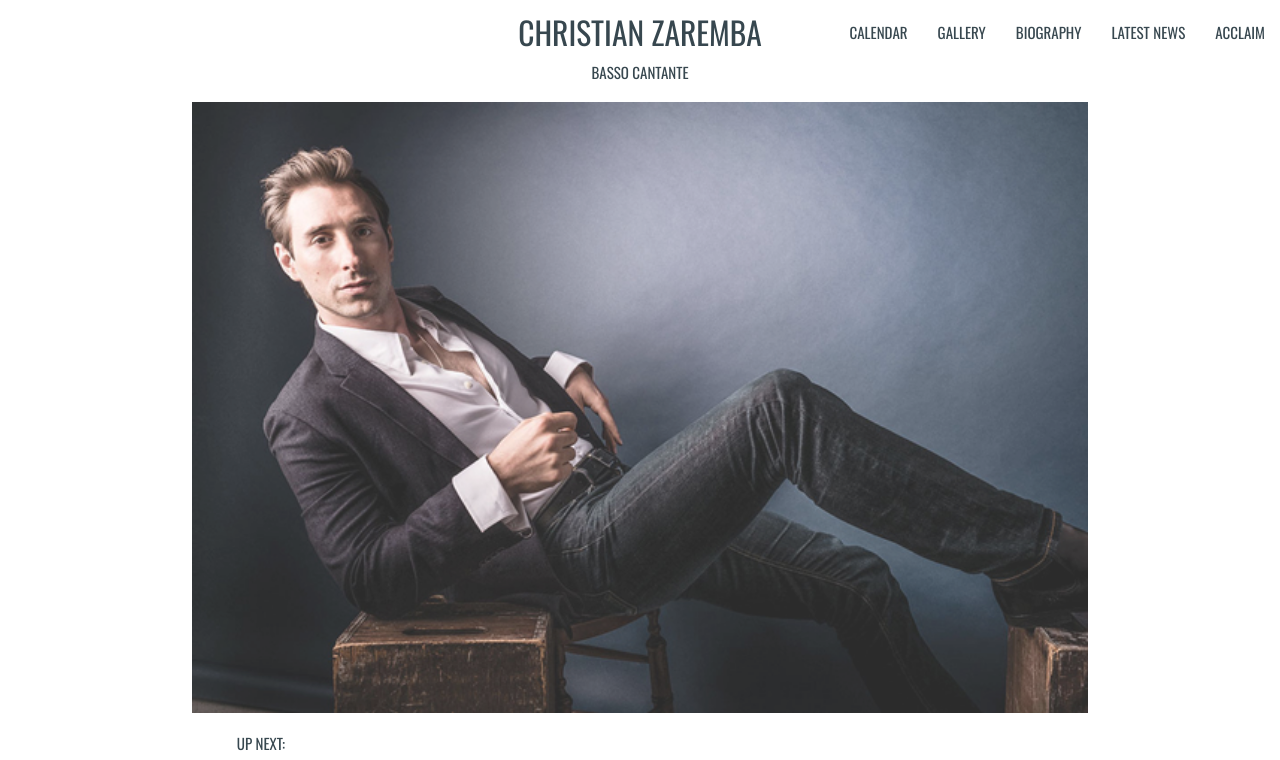
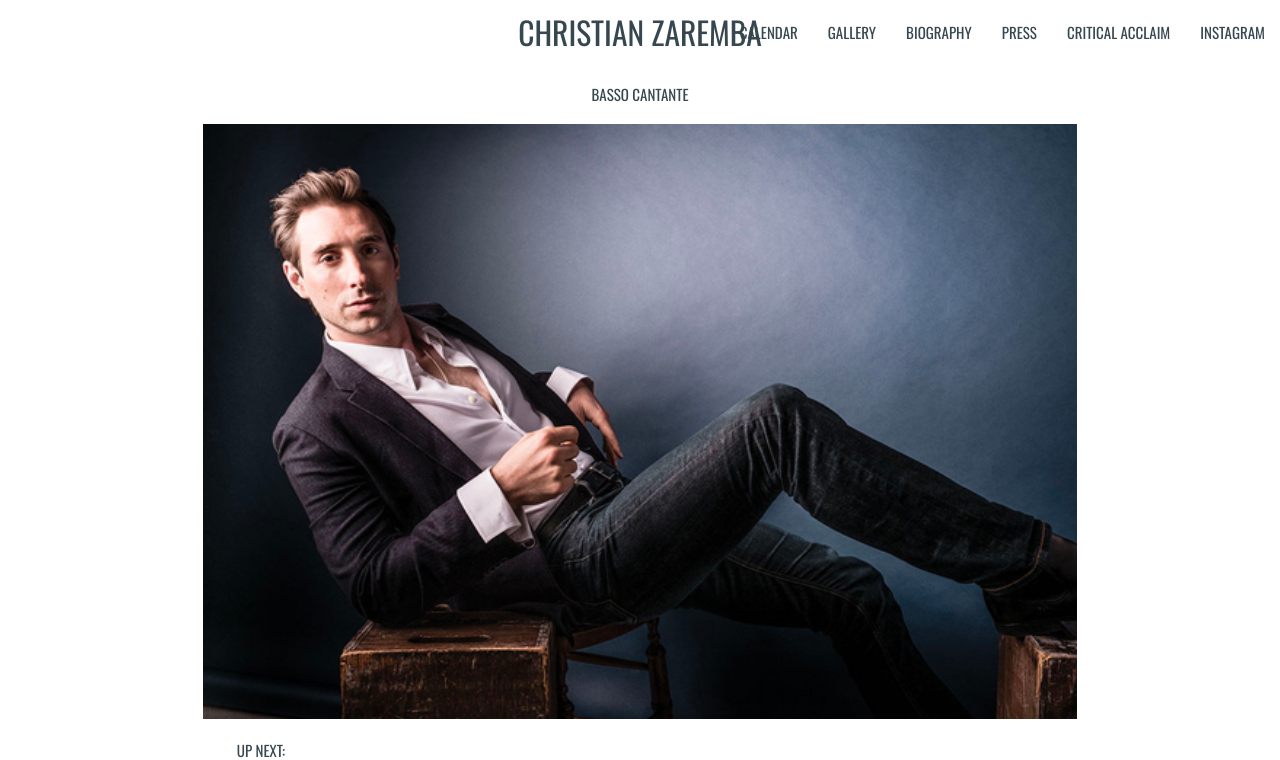
Before and after one commit to julissamackeydev/cz-ui, an Angular app: page / in a window 1280 px wide. Shown: the top 760 px of the page. Built offline with nearby package versions, Linux system fonts and the light colour scheme.

Commit message:
improve: navbar and landing page

```diff
--- a/src/app/app.component.html
+++ b/src/app/app.component.html
@@ -1,6 +1,2 @@
-<header>
-    <app-nav-bar></app-nav-bar>
-</header>
-<main>
-    <router-outlet></router-outlet>
-</main>
+<app-nav-bar></app-nav-bar>
+<router-outlet></router-outlet>
--- a/src/app/landing-page/landing-page.component.html
+++ b/src/app/landing-page/landing-page.component.html
@@ -1,9 +1,9 @@
 <div class='container' >
     <p class='blue-grey-text text-darken-3 center-align subtitle'>BASSO CANTANTE</p>
-    <img src="assets/svg.svg">
-    <!-- <div class="center-align row">
-        <img src="assets/soundbites2.svg" class="responsive-image">
-    </div> -->
+    <!-- <img src="assets/svg.svg" > -->
+    <div class="center-align row">
+        <img src="assets/soundbites2.svg" class="responsive-image col s12 m12 l12">
+    </div>
     <p style='font-size:1rem; margin-left:5%; margin-bottom:-3%;'class='blue-grey-text text-darken-3'>UP NEXT:</p>
     <div class='row valign-wrapper hide-on-small-only'>
         <p class='blue-grey-text text-darken-3  col m6 offset-m1' style='font-size:3rem'>{{opera}}</p>
@@ -19,12 +19,6 @@
             <p class='col s8 flow-text right-align'>{{location}}<br>{{startDate}} - {{endDate}}<br>
                 <a class="cz-red-text" href={{tickets}} target="_blank" style="margin-top: 0;">PURCHASE TICKETS</a></p>
         </div>
-        <!-- <div class='row valign-wrapper'>
-            <p class='blue-grey-text text-darken-3 col s12 flow-text right-align' style="margin-top: 0;">
-                {{startDate}} - {{endDate}}<br>
-                <a class="cz-red-text" href={{tickets}} target="_blank" style="margin-top: 0;">PURCHASE TICKETS</a>
-            </p>
-        </div> -->
     </div>
 </div>
 
--- a/src/app/nav-bar/nav-bar.component.html
+++ b/src/app/nav-bar/nav-bar.component.html
@@ -1,23 +1,3 @@
-<header>
-<!-- <ul id="mobile-nav" class="dropdown-content white z-depth-0">
-  <li><a class='blue-grey-text text-darken-3' [routerLink]="['/calendar']">CALENDAR</a></li>
-  <li><a class='blue-grey-text text-darken-3' [routerLink]="['/gallery']">GALLERY</a></li>
-  <li><a class='blue-grey-text text-darken-3' [routerLink]="['/bio']">BIOGRAPHY</a></li>
-  <li><a class='blue-grey-text text-darken-3' [routerLink]="['/latest']">LATEST NEWS</a></li>
-  <li><a class='blue-grey-text text-darken-3' [routerLink]="['/acclaim']">ACCLAIM</a></li>
-</ul> -->
-<!-- <div class='navbar-fixed'>
-  <nav class='white z-depth-0'>
-    <div class="nav-wrapper ">
-      <a class='brand-logo truncate blue-grey-text text-darken-3 center' [routerLink]="['/']">CHRISTIAN ZAREMBA</a>
-      <ul id='nav-mobile' class='right'>
-        <li><a class="dropdown-trigger blue-grey-text text-darken-3" href="#!" data-target="mobile-nav"><i style='font-size: 2.3rem'class="material-icons right">more_vert</i></a>
-        </li>
-      </ul>
-    </div>
-  </nav>
-</div> -->
-
 <div class="navbar-fixed">
 <nav class='white z-depth-0'>
   <div class="nav-wrapper">
@@ -27,8 +7,9 @@
       <li><a class='blue-grey-text text-darken-3' [routerLink]="['/calendar']">CALENDAR</a></li>
       <li><a class='blue-grey-text text-darken-3' [routerLink]="['/gallery']">GALLERY</a></li>
       <li><a class='blue-grey-text text-darken-3' [routerLink]="['/bio']">BIOGRAPHY</a></li>
-      <li><a class='blue-grey-text text-darken-3' [routerLink]="['/latest']">LATEST NEWS</a></li>
-      <li><a class='blue-grey-text text-darken-3' [routerLink]="['/acclaim']">ACCLAIM</a></li>
+      <li><a class='blue-grey-text text-darken-3' [routerLink]="['/latest']">PRESS</a></li>
+      <li><a class='blue-grey-text text-darken-3' [routerLink]="['/acclaim']">CRITICAL ACCLAIM</a></li>
+      <li><a class='blue-grey-text text-darken-3' href="https://www.instagram.com/zarembabass/" target="_blank">INSTAGRAM</a></li>
     </ul>
   </div>
 </nav>
@@ -37,8 +18,7 @@
   <li><a class='blue-grey-text text-darken-3' [routerLink]="['/calendar']">CALENDAR</a></li>
   <li><a class='blue-grey-text text-darken-3' [routerLink]="['/gallery']">GALLERY</a></li>
   <li><a class='blue-grey-text text-darken-3' [routerLink]="['/bio']">BIOGRAPHY</a></li>
-  <li><a class='blue-grey-text text-darken-3' [routerLink]="['/latest']">LATEST NEWS</a></li>
-  <li><a class='blue-grey-text text-darken-3' [routerLink]="['/acclaim']">ACCLAIM</a></li>
+  <li><a class='blue-grey-text text-darken-3' [routerLink]="['/latest']">PRESS</a></li>
+  <li><a class='blue-grey-text text-darken-3' [routerLink]="['/acclaim']">CRITICAL ACCLAIM</a></li>
+  <li><a class='blue-grey-text text-darken-3' href="https://www.instagram.com/zarembabass/" target="_blank">INSTAGRAM</a></li>
 </ul>
-
-</header>
--- a/src/styles.css
+++ b/src/styles.css
@@ -1,66 +1,8 @@
 body{
     font-family: 'Oswald', sans-serif;
-    display: flex;
-    min-height: 100vh;
-    flex-direction: column;
-}
-header{
-    height:42px;
-}
-main{
-    flex: 1 0;
-    /* padding-bottom: 12vh; */
-}
-.full-height{
-    height:750px;
-}
-.primary-background-color{
-    background-image: linear-gradient(to left, #000000, #1e2024);
-
-}
-.detail-text{
-    color:white;
-}
-.hidden{
-    display: none;
-}
-.conditional-top-margin{
-    margin-top: 200px;
-}
-.med-top-margin{
-    margin-top: 100px;
-}
-.lesser-top-margin{
-    margin-top: 50px;
-}
-.left-margin{
-    margin-left: 17%;
 }
 .cz-red-text{
     color:#990000;
-}
-.light-text{
-    color: lightgray;
-}
-.bio-text{
-    font-size: 18px;
-}
-.dark-text{
-    color: black;
-    opacity: 0.9;
-}
-.nav-text{
-    font-style: bold;
-    font-size: 40px;
-    margin-left: 10%;
-    /* margin-bottom: 10%; */
-    margin-top: -3%;
-}
-.landing-page-height{
-    height: 85%;
-}
-.landing-page-background{
-    background-image: linear-gradient(to left, #000000, #021226);
 }
 .btn, .btn-large, .btn-small, .btn-floating, .btn-large, .btn-small, .btn-flat {
     font-size: inherit;
```
